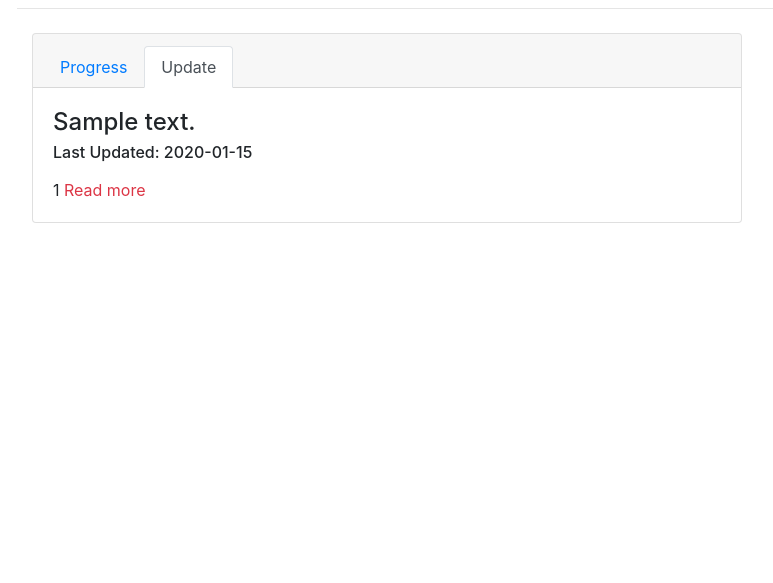
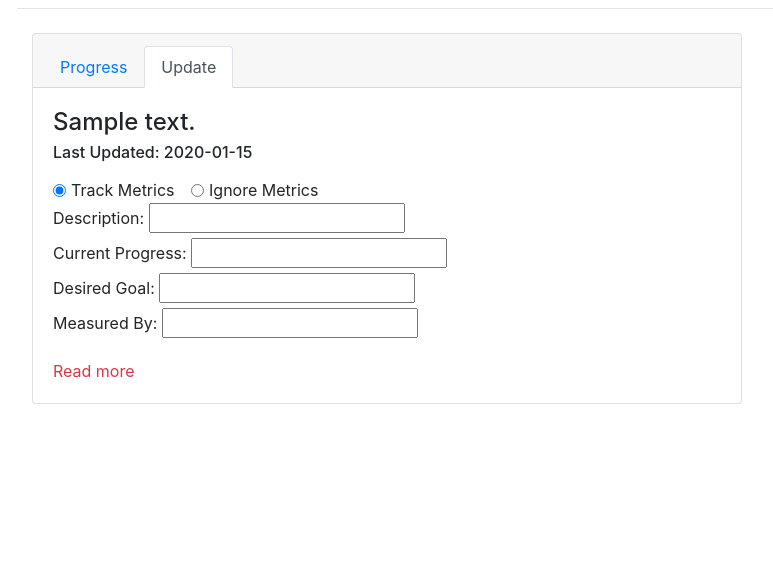
Before and after one commit to js2qn/HealthyFriends-ExerciseGamification, a Django app: template healthyfriends/templates/healthyfriends/achievements.html in a window 1280 px wide, after a click on "Update". Shown: the part 122-705 px from the top of the page, without its empty margins (68-841 px from the left). Run offline with Django 3.2, Linux system fonts and the light colour scheme; the template is opened without the code that fills it: most values are stand-ins (such as "Sample title", 1, 10 or a date in 2020); data that the repository does not hold is empty; some libraries are stand-ins or nearby versions.

Commit message:
added form elements

```diff
--- a/healthyfriends/templates/healthyfriends/achievements.html
+++ b/healthyfriends/templates/healthyfriends/achievements.html
@@ -40,7 +40,24 @@
                   </div>
 
                   <div class="tab-pane" id="update-{{goalid}}" role="tabpanel" aria-labelledby="update-tab-{{goalid}}">
-                    {{goal.id}}
+                    <form>
+                      <div class="form-check form-check-inline">
+                        <input class="form-check-input" type="radio" id="quantified-btn" name="goal-type" value="Y-Metrics" checked>
+                        <label class="form-check-label" for="quantified-btn">Track Metrics</label>
+                      </div>
+                      <div class="form-check form-check-inline">
+                        <input class="form-check-input" type="radio" id="textual-btn" name="goal-type" value="N-Metrics">
+                        <label class="form-check-label" for="textual-btn">Ignore Metrics</label>
+                      </div><br>
+                      <label for="description-{{goalid}}">Description:</label>
+                      <input type="text" id="description-{{goalid}}" name="description-{{goalid}}"></input><br>
+                      <label for="current-{{goalid}}">Current Progress:</label>
+                      <input type="text" id="current-{{goalid}}" name="current-{{goalid}}"></input><br>
+                      <label for="desired-{{goalid}}">Desired Goal:</label>
+                      <input type="text" id="desired-{{goalid}}" name="desired-{{goalid}}"></input><br>
+                      <label for="metric-{{goalid}}">Measured By:</label>
+                      <input type="text" id="metric-{{goalid}}" name="metric-{{goalid}}"></input><br>
+                    </form>
                     <a href="#" class="card-link text-danger">Read more</a>
                   </div>
                 </div>
```
